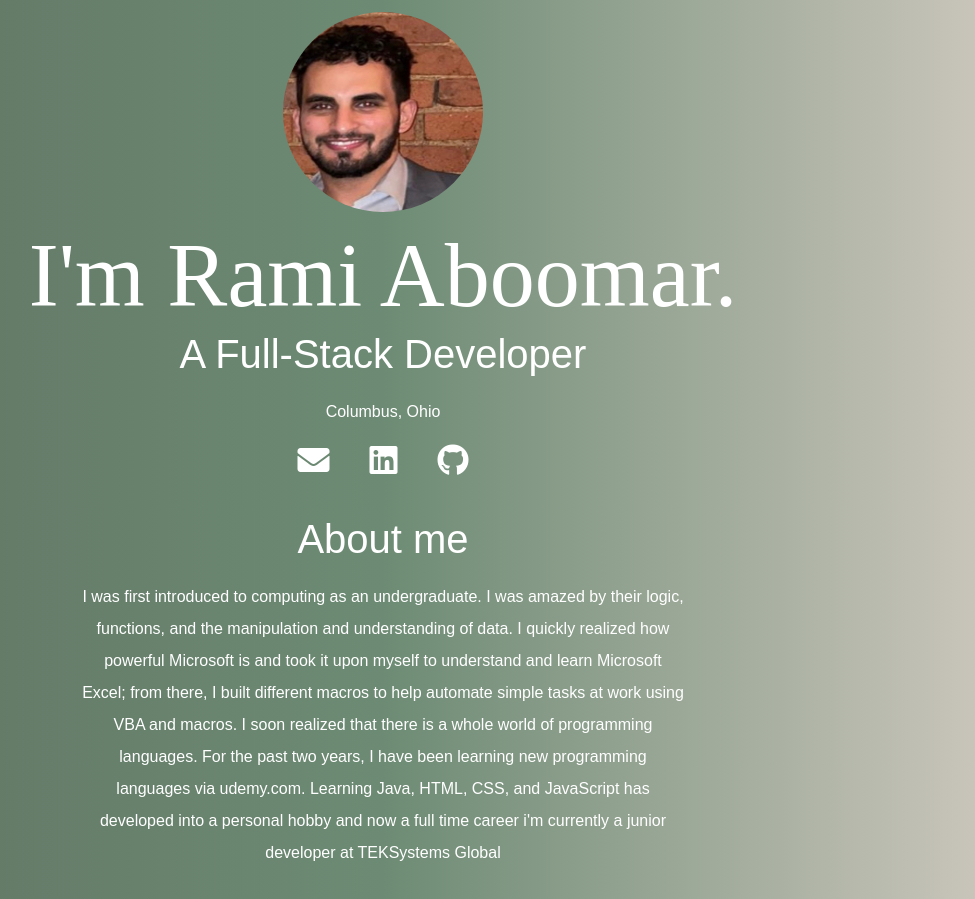
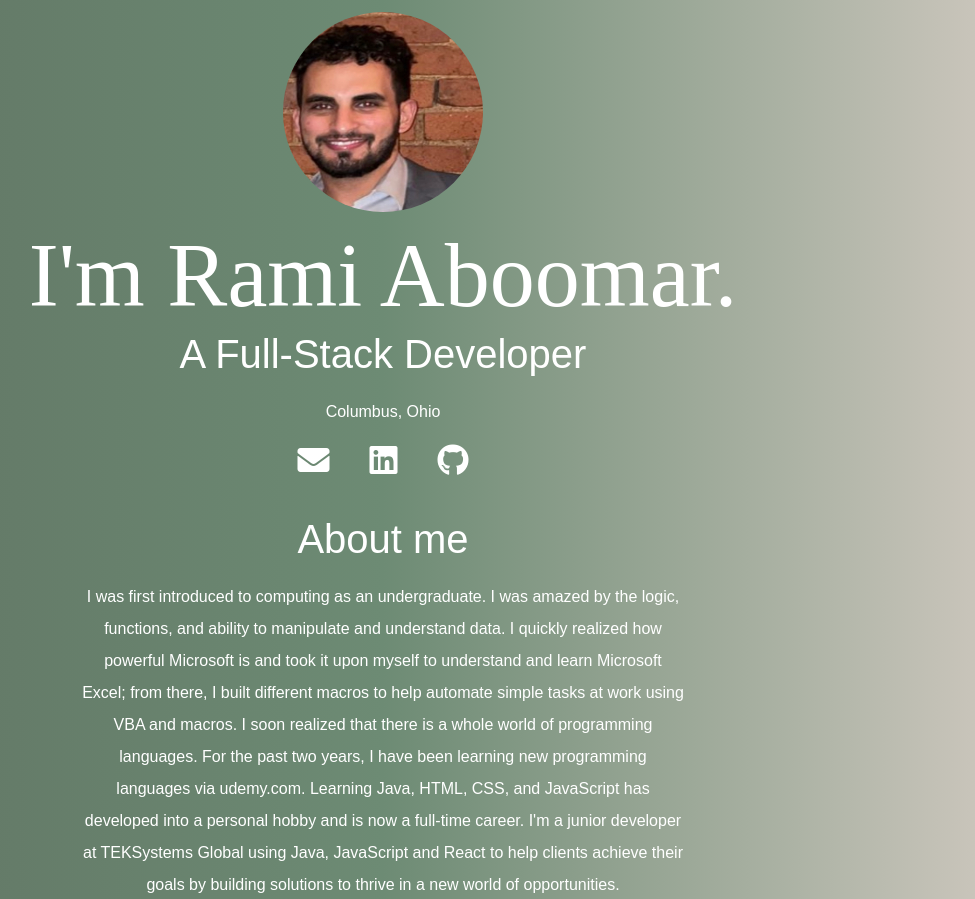
Before and after one commit to raboomar/Portifolio, a React (Create React App) app in the folder portifolio/: page / in a window 1280 px wide. Shown: the top 899 px of the page, without its empty margins (257-1232 px from the left). Built offline with nearby package versions, Linux system fonts and the light colour scheme; some icons are missing.

Commit message:
updated about me

```diff
--- a/portifolio/src/pages/AboutMe/AboutMe.jsx
+++ b/portifolio/src/pages/AboutMe/AboutMe.jsx
@@ -8,15 +8,17 @@ const AboutMe = () => {
         <h2>About me</h2>
         <p className="intro">
           I was first introduced to computing as an undergraduate. I was amazed
-          by their logic, functions, and the manipulation and understanding of
+          by the logic, functions, and ability to manipulate and understand
           data. I quickly realized how powerful Microsoft is and took it upon
           myself to understand and learn Microsoft Excel; from there, I built
           different macros to help automate simple tasks at work using VBA and
           macros. I soon realized that there is a whole world of programming
           languages. For the past two years, I have been learning new
           programming languages via udemy.com. Learning Java, HTML, CSS, and
-          JavaScript has developed into a personal hobby and now a full time
-          career i'm currently a junior developer at TEKSystems Global
+          JavaScript has developed into a personal hobby and is now a full-time
+          career. I'm a junior developer at TEKSystems Global using Java,
+          JavaScript and React to help clients achieve their goals by building
+          solutions to thrive in a new world of opportunities.
         </p>
       </div>
     </div>
```
